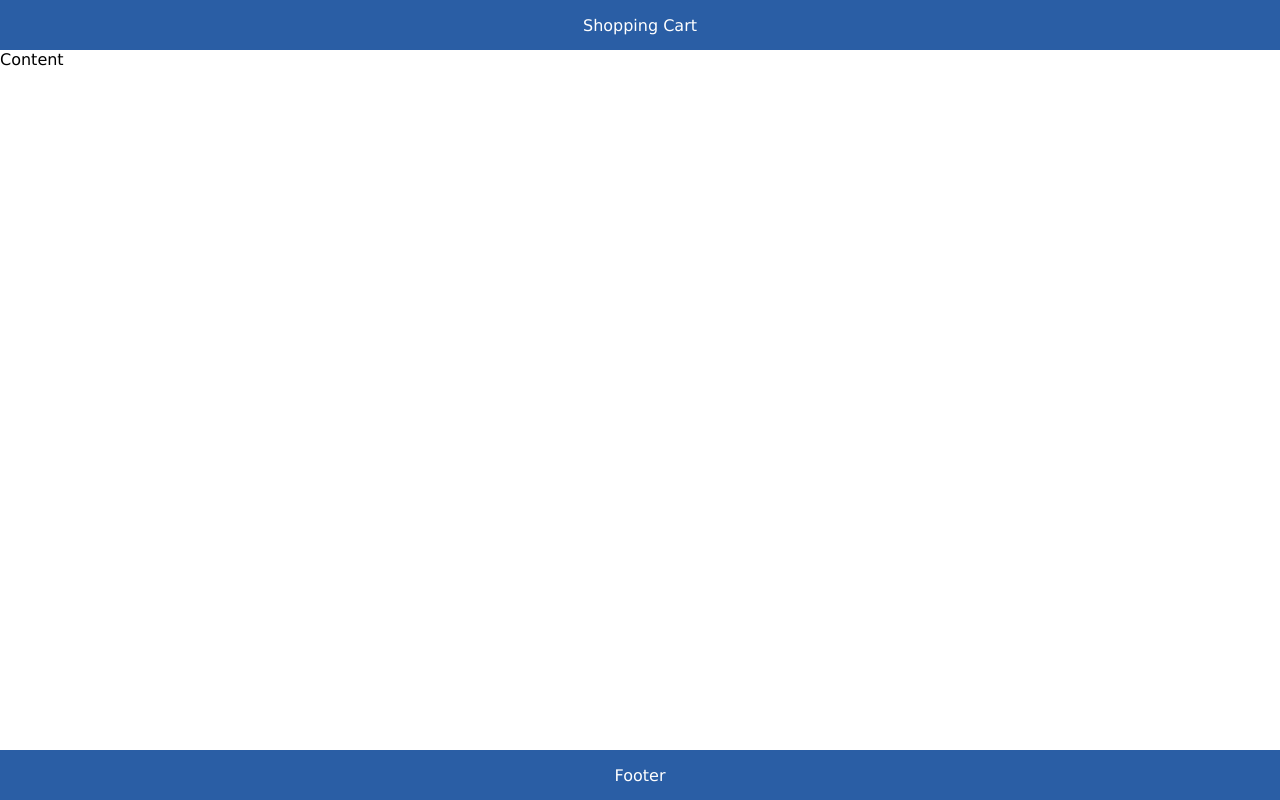
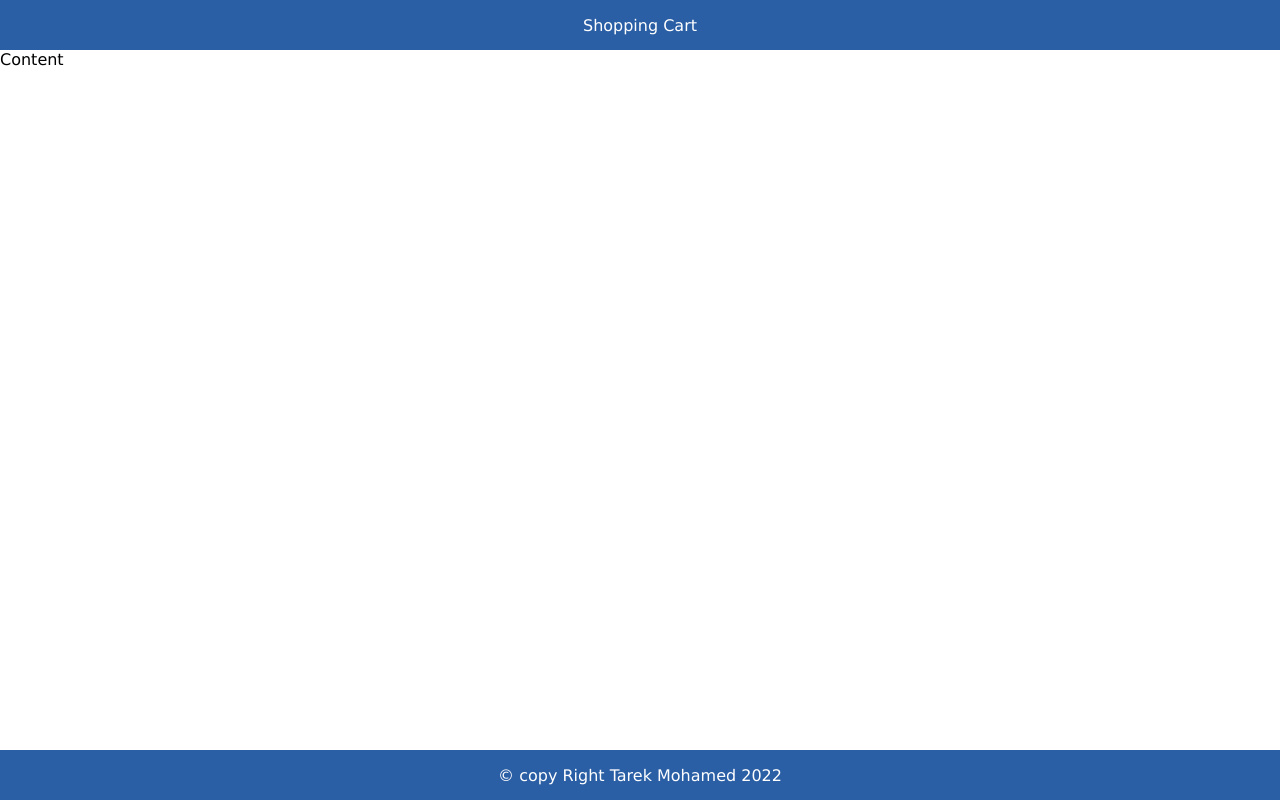
Before and after one commit to tarek-10/shopping-cart, a React (Create React App) app: page / in a window 1280 px wide. Built offline with nearby package versions, Linux system fonts and the light colour scheme.

Commit message:
footer component

```diff
--- a/src/App.jsx
+++ b/src/App.jsx
@@ -1,4 +1,5 @@
 import React from "react";
+import Footer from "./components/Footer/Footer";
 import Header from "./components/Header/Header";
 export default function App() {
   return (
@@ -6,8 +7,7 @@ export default function App() {
       <div className="layout">
         <Header />
         <main>Content</main>
-
-        <footer>Footer</footer>
+        <Footer />
       </div>
     </>
   );
--- /dev/null
+++ b/src/components/Footer/Footer.css
@@ -0,0 +1,8 @@
+footer {
+    grid-area: footer;
+    background-color: #2a5ea5;
+    color: #fff;
+    display: flex;
+    justify-content: center;
+    align-items: center;
+}
--- /dev/null
+++ b/src/components/Footer/Footer.jsx
@@ -0,0 +1,11 @@
+import React from "react";
+import "./Footer.css";
+function Footer() {
+  return (
+    <>
+      <footer>&copy; copy Right Tarek Mohamed 2022</footer>
+    </>
+  );
+}
+
+export default Footer;
--- a/src/index.css
+++ b/src/index.css
@@ -22,12 +22,3 @@
 main {
   grid-area: main;
 }
-
-footer {
-  grid-area: footer;
-  background-color: #2a5ea5;
-  color: #fff;
-  display: flex;
-  justify-content: center;
-  align-items: center;
-}
```
